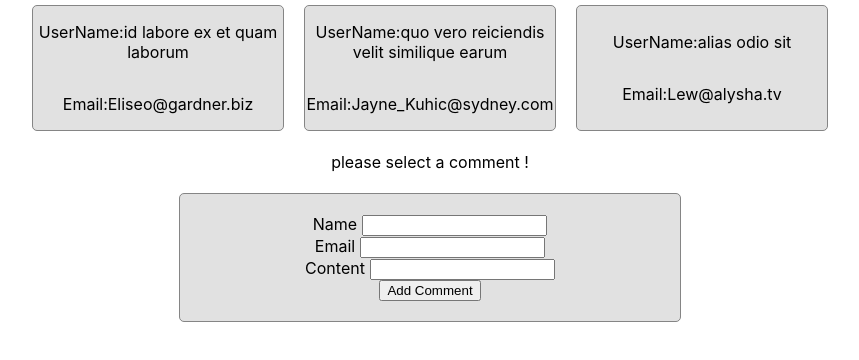
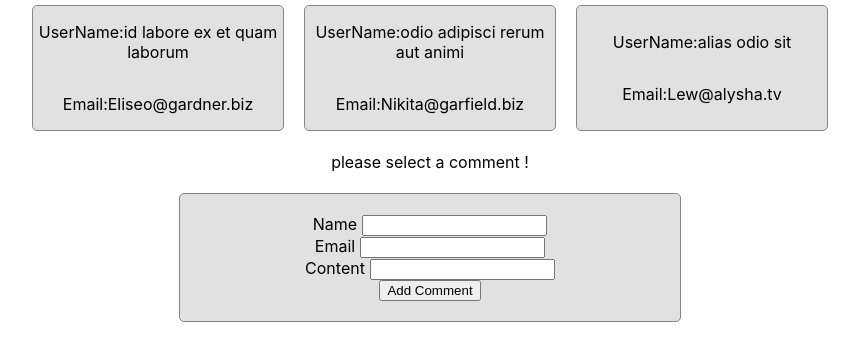
Before and after one commit to ZahraNejati79/http-app, a React (Create React App) app: page / in a window 1280 px wide. Shown: the top 360 px of the page, without its empty margins (210-1069 px from the left). Built offline with nearby package versions, Linux system fonts and the light colour scheme; data requests are answered from the project's data file.

Commit message:
Delete comment parent Component

```diff
--- a/db.json
+++ b/db.json
@@ -9,10 +9,10 @@
     },
     {
       "postId": 1,
-      "id": 2,
-      "name": "quo vero reiciendis velit similique earum",
-      "email": "Jayne_Kuhic@sydney.com",
-      "body": "est natus enim nihil est dolore omnis voluptatem numquam et omnis occaecati quod ullam at voluptatem error expedita pariatur nihil sint nostrum voluptatem reiciendis et"
+      "id": 3,
+      "name": "odio adipisci rerum aut animi",
+      "email": "Nikita@garfield.biz",
+      "body": "quia molestiae reprehenderit quasi aspernatur aut expedita occaecati aliquam eveniet laudantium omnis quibusdam delectus saepe quia accusamus maiores nam est cum et ducimus et vero voluptates excepturi deleniti ratione"
     },
     {
       "postId": 1,
--- a/src/Container/DiscussComponent/DiscussComponent.jsx
+++ b/src/Container/DiscussComponent/DiscussComponent.jsx
@@ -21,7 +21,7 @@ const DiscussComponent = () => {
       try {
         const { data } = await axios.get("http://localhost:3001/comments");
         console.log(data);
-        setComment(data.slice(0, 4));
+        setComment(data);
       } catch (error) {
         setError(true);
         console.log(error);
@@ -32,7 +32,8 @@ const DiscussComponent = () => {
   const deleteHandler = (commentId) => {
     axios
       .delete(`http://localhost:3001/comments/${commentId}`)
-      .then((res) => console.log(res))
+      .then((res) => axios.get("http://localhost:3001/comments"))
+      .then((res) => setComment(res.data))
       .catch((error) => console.log(error));
   };
   const selectComment = (id) => {
```
